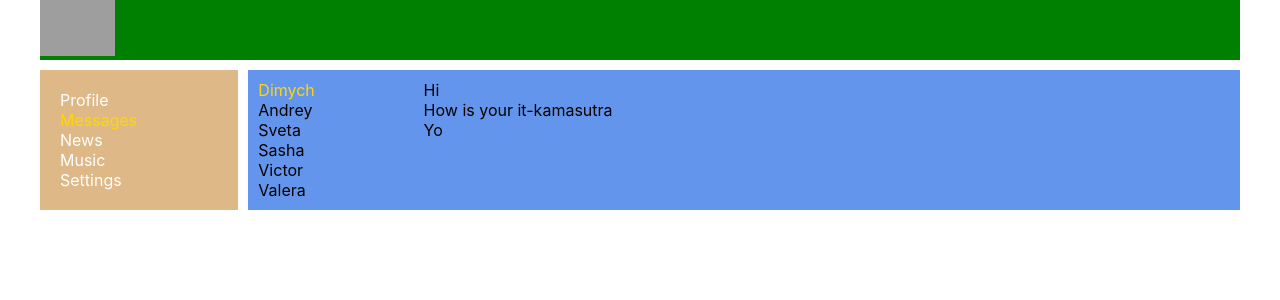
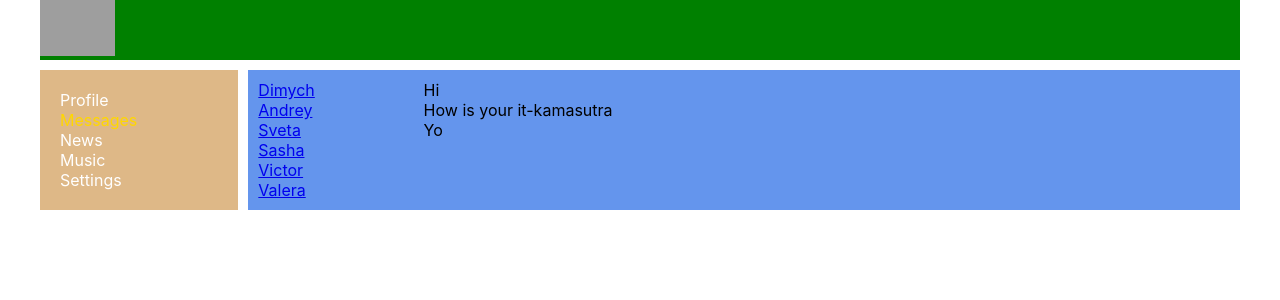
Before and after one commit to prohoryakovlev/samurai-way-mainNew, a React (Create React App) app: page /dialogs in a window 1280 px wide. Shown: the top 300 px of the page. Built offline with nearby package versions, Linux system fonts and the light colour scheme; grey boxes are pictures that could not be loaded.

Commit message:
Dialogs messages

```diff
--- a/src/App.tsx
+++ b/src/App.tsx
@@ -14,8 +14,8 @@
                 <Header/>
                 <Navbar/>
                 <div className='app-wrapper-content'>
+                    <Route path="/dialogs" component={Dialogs}/>
                     <Route path="/profile" component={Profile}/>
-                    <Route path="/dialogs" component={Dialogs}/>
                     <Route path="/news" />
                     <Route path="/music" />
                     <Route path="/settings" />
--- a/src/components/Dialogs/Dialogs.tsx
+++ b/src/components/Dialogs/Dialogs.tsx
@@ -1,27 +1,32 @@
 import React from 'react';
 import s from './Dialogs.module.css'
+import {NavLink} from "react-router-dom";
 
 const Dialogs = () => {
     return (
         <div className={s.dialogs}>
             <div className={s.dialogsItems}>
                 <div className={s.dialog + ' ' + s.active}>
-                        Dimych
+                    <NavLink to="/dialogs/1">Dimych</NavLink>
                 </div>
                 <div className={s.dialog}>
-                    Andrey
+                    <NavLink to="/dialogs/2">Andrey</NavLink>
                 </div>
                 <div className={s.dialog}>
-                    Sveta
+                    <NavLink to="/dialogs/3">Sveta</NavLink>
+
                 </div>
                 <div className={s.dialog}>
-                    Sasha
+                    <NavLink to="/dialogs/4">Sasha</NavLink>
+
                 </div>
                 <div className={s.dialog}>
-                    Victor
+                    <NavLink to="/dialogs/5">Victor</NavLink>
+
                 </div>
                 <div className={s.dialog}>
-                    Valera
+                    <NavLink to="/dialogs/6">Valera</NavLink>
+
                 </div>
             </div>
             <div className={s.messages}>
```
